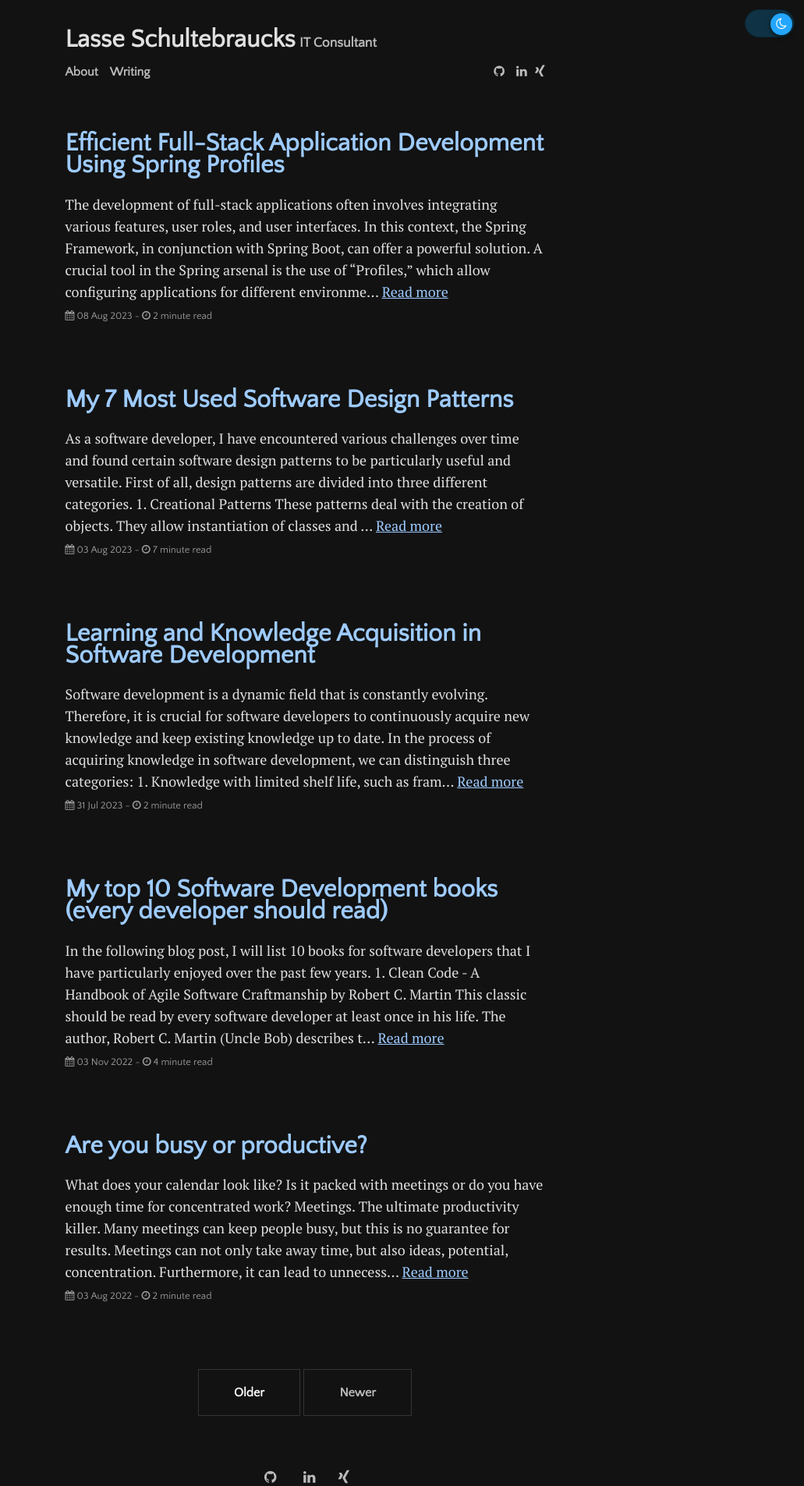
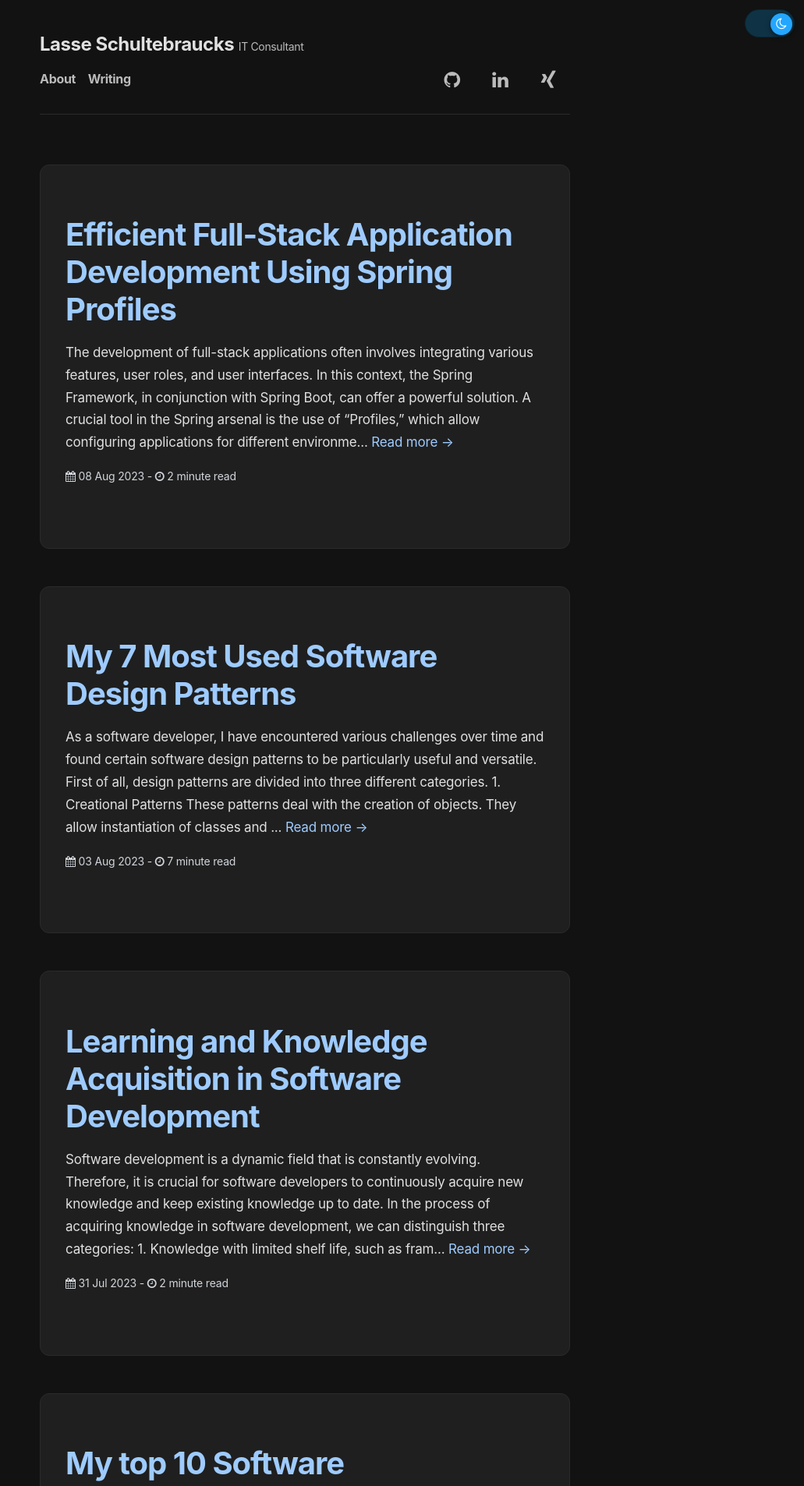
Before and after one commit to LSchultebraucks/lschultebraucks.github.io, a Jekyll site: the page built from index.html, in a window 1280 px wide. Shown: the top 1906 px of the page at 78% size, without its empty margins (249-1280 px from the left). Built offline with Jekyll 4.4.1, drawn with Linux system fonts in a browser that asks for light colours; the list of posts is cut into pages by our own code; some of the changed text lies outside the part shown.

Commit message:
modernized theme

```diff
--- a/_includes/head.html
+++ b/_includes/head.html
@@ -38,9 +38,6 @@
   <!--<link href="{{ site.github.url }}/rss-feed.xml" type="application/rss+xml" rel="alternate" title="{{ site.title }} | {{ site.description }}"/>
   //-->
 
-  <link rel="stylesheet" href="https://fonts.googleapis.com/css?family=PT+Serif:400,400italic,700%7CPT+Sans:400">
-  <link rel="stylesheet" href="https://fonts.googleapis.com/css?family=Source+Code+Pro">
-  <link rel="stylesheet" href="https://fonts.googleapis.com/css?family=Quattrocento+Sans">
   <link rel="stylesheet" href="https://cdnjs.cloudflare.com/ajax/libs/font-awesome/4.7.0/css/font-awesome.min.css">
 
   <script type="text/javascript" async
--- a/_layouts/default.html
+++ b/_layouts/default.html
@@ -28,12 +28,20 @@
       }
       function toggleTheme() {
         var root = document.documentElement;
+        var btn = document.getElementById('theme-toggle');
         var isDark = root.classList.contains('theme-dark');
         var next = isDark ? 'light' : 'dark';
+
+        // Add pulse animation
+        if (btn) btn.classList.add('changing');
+
         root.classList.remove('theme-dark','theme-light');
         root.classList.add(next === 'dark' ? 'theme-dark' : 'theme-light');
         try { localStorage.setItem('theme', next); } catch(e) {}
         applyIcon();
+
+        // Remove pulse animation after completion
+        if (btn) setTimeout(() => btn.classList.remove('changing'), 300);
       }
       document.addEventListener('DOMContentLoaded', function() {
         var btn = document.getElementById('theme-toggle');
--- a/_layouts/home.html
+++ b/_layouts/home.html
@@ -4,20 +4,28 @@ title: Home
 ---
 
 {% for post in paginator.posts %}
+<article class="post-item">
   <div class="posts">
     <h1>
       <a href="{{ site.github.url }}{{ post.url }}">{{ post.title }}</a>
     </h1>
     {% if post.image %}
     <div class="thumbnail-container">
-    <a href="{{ site.github.url }}{{ post.url }}"><img src="{{ site.github.url }}/assets/img/{{ post.image }}"></a>
+      <a href="{{ site.github.url }}{{ post.url }}">
+        <img src="{{ site.github.url }}/assets/img/{{ post.image }}" alt="{{ post.title }}">
+      </a>
     </div>
     {% endif %}
     <p>
-    {{ post.content | strip_html | truncate: 350 }} <a href="{{ site.github.url }}{{ post.url }}">Read more</a>
-    <span class="post-date"><i class="fa fa-calendar" aria-hidden="true"></i> {{ post.date | date_to_string }} - <i class="fa fa-clock-o" aria-hidden="true"></i> {% include read-time.html %}</span>
+      {{ post.content | strip_html | truncate: 350 }}
+      <a href="{{ site.github.url }}{{ post.url }}" class="read-more">Read more →</a>
     </p>
+    <span class="post-date">
+      <i class="fa fa-calendar" aria-hidden="true"></i> {{ post.date | date_to_string }} -
+      <i class="fa fa-clock-o" aria-hidden="true"></i> {% include read-time.html %}
+    </span>
   </div>
+</article>
 {% endfor %}
 
 <!-- Pagination links -->
--- a/assets/css/main.css
+++ b/assets/css/main.css
@@ -14,65 +14,191 @@
 */
 
 /*
+  CSS Custom Properties
+*/
+
+:root {
+  /* Light Theme Colors */
+  --bg-primary: #ffffff;
+  --bg-secondary: #f8f9fa;
+  --bg-elevated: #ffffff;
+  --bg-code: #f5f7f9;
+
+  --text-primary: #1a1a1a;
+  --text-secondary: #6b7280;
+  --text-tertiary: #9ca3af;
+
+  --accent-primary: #2563eb;
+  --accent-hover: #1d4ed8;
+  --accent-subtle: #eff6ff;
+
+  --border-light: #e5e7eb;
+  --border-medium: #d1d5db;
+  --border-dark: #9ca3af;
+
+  --shadow-sm: 0 1px 2px 0 rgba(0, 0, 0, 0.05);
+  --shadow-md: 0 4px 6px -1px rgba(0, 0, 0, 0.1);
+  --shadow-lg: 0 10px 15px -3px rgba(0, 0, 0, 0.1);
+
+  /* Spacing Scale */
+  --space-1: 0.5rem;
+  --space-2: 1rem;
+  --space-3: 1.5rem;
+  --space-4: 2rem;
+  --space-5: 3rem;
+  --space-6: 4rem;
+  --space-8: 6rem;
+
+  /* Animation */
+  --duration-fast: 150ms;
+  --duration-base: 250ms;
+  --duration-slow: 400ms;
+  --ease-in-out: cubic-bezier(0.4, 0, 0.2, 1);
+  --ease-out: cubic-bezier(0.0, 0, 0.2, 1);
+  --ease-spring: cubic-bezier(0.34, 1.56, 0.64, 1);
+
+  /* Typography */
+  --font-sans: -apple-system, BlinkMacSystemFont, "Segoe UI", "Noto Sans",
+               Helvetica, Arial, sans-serif, "Apple Color Emoji";
+  --font-mono: "SF Mono", Monaco, "Cascadia Code", "Roboto Mono",
+               Consolas, "Courier New", monospace;
+}
+
+.theme-dark {
+  --bg-primary: #0a0a0a;
+  --bg-secondary: #1a1a1a;
+  --bg-elevated: #1f1f1f;
+  --bg-code: #161616;
+
+  --text-primary: #f9fafb;
+  --text-secondary: #d1d5db;
+  --text-tertiary: #9ca3af;
+
+  --accent-primary: #60a5fa;
+  --accent-hover: #93c5fd;
+  --accent-subtle: #1e3a5f;
+
+  --border-light: #2a2a2a;
+  --border-medium: #3a3a3a;
+  --border-dark: #4a4a4a;
+
+  --shadow-sm: 0 1px 2px 0 rgba(0, 0, 0, 0.3);
+  --shadow-md: 0 4px 6px -1px rgba(0, 0, 0, 0.4);
+  --shadow-lg: 0 10px 15px -3px rgba(0, 0, 0, 0.5);
+}
+
+/*
   Base
 */
 
 body {
-  font-family: "PT Serif", Georgia, "Times New Roman", serif;
-  font-size: 18px;
-  color: #515151;
-  line-height: 1.75rem;
+  font-family: var(--font-sans);
+  font-size: 17px;
+  color: var(--text-primary);
+  line-height: 1.7;
+  letter-spacing: -0.011em;
+  background-color: var(--bg-primary);
+  transition: background-color var(--duration-base) var(--ease-in-out),
+              color var(--duration-base) var(--ease-in-out);
 }
 
-@media (max-width: 30em) {
-  body {
-    font-size: 14px;
-    line-height: 1.5rem;
-  }
-  body h1 {
-    font-size: 1.5rem;
-  }
+@media (max-width: 768px) {
+  body { font-size: 16px; }
+  h1 { font-size: 2rem; }
+  h2 { font-size: 1.5rem; }
+  h3 { font-size: 1.25rem; }
 }
 
-h1{
-  font-size: 2rem;
+h1 {
+  font-size: 2.5rem;
+  font-weight: 700;
+  line-height: 1.2;
+  letter-spacing: -0.025em;
+  margin-bottom: 1rem;
+}
+
+h2 {
+  font-size: 1.875rem;
+  font-weight: 600;
+  line-height: 1.3;
+  letter-spacing: -0.02em;
+  margin-bottom: 0.75rem;
+}
+
+h3 {
+  font-size: 1.5rem;
+  font-weight: 600;
+  line-height: 1.4;
+  letter-spacing: -0.015em;
+}
+
+h4 {
+  font-size: 1.25rem;
+  font-weight: 600;
+  line-height: 1.5;
+}
+
+h5, h6 {
+  font-size: 1rem;
+  font-weight: 600;
+  line-height: 1.6;
+}
+
+h1, h2, h3, h4, h5, h6 {
+  font-family: var(--font-sans);
+  color: var(--text-primary);
 }
 
 h1 a {
   text-decoration: none;
 }
 
-h1, h2, h3, h4, h5, h6 {
-  font-family: "Quattrocento Sans", sans-serif;
-  color: #333;
+a {
+  color: var(--accent-primary);
+  text-decoration: none;
+  position: relative;
+  transition: color var(--duration-base) var(--ease-in-out);
 }
 
-a {
-  text-decoration: underline;
-  color: #333;
+a::after {
+  content: '';
+  position: absolute;
+  bottom: -2px;
+  left: 0;
+  width: 0;
+  height: 2px;
+  background: var(--accent-primary);
+  transition: width var(--duration-base) var(--ease-out);
+}
+
+a:hover::after {
+  width: 100%;
 }
 
 a:hover {
-  color: black;
-  border-bottom: none;
+  color: var(--accent-hover);
+}
+
+h1 a::after, h2 a::after, h3 a::after {
+  display: none;
 }
 
 img {
   max-width: 100%;
   height: auto;
-  border-radius: 5px;
+  border-radius: 12px;
 }
 
 blockquote {
   margin: 10px 20px 10px;
   padding: 0px 15px;
-  border-left: 0.25em solid #ccc;
-  color: #999;
+  border-left: 0.25em solid var(--border-medium);
+  color: var(--text-secondary);
   line-height: 1.5;
 }
 
 hr {
-  border-top: 1px solid #ccc;
+  border-top: 1px solid var(--border-light);
 }
 
 /*
@@ -80,16 +206,18 @@ hr {
 */
 
 .container {
+  max-width: 680px;
   margin-left: auto;
   margin-right: auto;
-  width: 615px;
+  padding-left: var(--space-3);
+  padding-right: var(--space-3);
 }
-
-/*48em*/
 
 @media (max-width: 768px) {
   .container {
-    width: 90vw;
+    max-width: 100%;
+    padding-left: var(--space-2);
+    padding-right: var(--space-2);
   }
 }
 
@@ -98,24 +226,29 @@ hr {
 */
 
 .masthead {
-  padding-top: 0.5rem;
-  padding-bottom: 0.5rem;
-  margin-bottom: 4rem;
-  font-family: "Quattrocento Sans", sans-serif;
+  padding-top: var(--space-4);
+  padding-bottom: var(--space-3);
+  margin-bottom: var(--space-6);
+  border-bottom: 1px solid var(--border-light);
 }
 
-.masthead a:hover {
-  color:black;
+.masthead-title {
+  margin-top: 0;
+  margin-bottom: 0;
 }
 
 .masthead-title a {
-  font-size: 2rem;
-  text-decoration: none;
-  color: #505050;
+  font-size: 1.5rem;
+  font-weight: 700;
+  letter-spacing: -0.02em;
+  color: var(--text-primary);
 }
 
 .masthead-subtitle {
-  color: #999;
+  font-size: 0.875rem;
+  margin-top: var(--space-1);
+  font-weight: 400;
+  color: var(--text-secondary);
 }
 
 /*
@@ -143,24 +276,29 @@ hr {
 }
 
 .posts {
-  margin-bottom: 5rem;
-  padding: 0px;
-  list-style: none;
+  margin-bottom: var(--space-5);
+}
+
+.post-item {
+  padding: var(--space-4);
+  border-radius: 12px;
+  background: var(--bg-elevated);
+  border: 1px solid var(--border-light);
+  margin-bottom: var(--space-5);
+  transition: all var(--duration-base) var(--ease-in-out);
+}
+
+.post-item:hover {
+  border-color: var(--border-medium);
+  box-shadow: var(--shadow-md);
+  transform: translateY(-2px);
 }
 
 .post-date {
+  font-size: 0.875rem;
+  color: var(--text-secondary);
   display: block;
-  margin-top:3px;
-  margin-bottom: 1rem;
-  color: #9a9a9a;
-  font-family: 'Quattrocento Sans', sans-serif;
-  font-size:0.8rem;
-}
-
-@media (max-width: 30rem) {
-  .posts h1 {
-    font-size: 1.5rem;
-  }
+  margin-top: var(--space-2);
 }
 
 .related {
@@ -181,30 +319,36 @@ hr {
 */
 
 .pagination {
-  overflow: hidden;
-  font-family: 'Quattrocento Sans', sans-serif;
-  text-align: center;
-}
-
-.pagination a {
-  text-decoration: none;
+  display: flex;
+  gap: var(--space-2);
+  justify-content: center;
+  margin-top: var(--space-6);
+  margin-bottom: var(--space-6);
 }
 
 .pagination-button {
-  color: #999;
-  border: 1px solid #e0e0e0;
-  padding: 15px 45px;
-  display: inline-block;
-  font-size: 16px;
-  font-weight: bold;
-}
-
-.pagination-active {
-  color: black;
+  display: inline-flex;
+  align-items: center;
+  gap: var(--space-1);
+  padding: 0.75rem 2rem;
+  border: 1px solid var(--border-medium);
+  border-radius: 8px;
+  font-weight: 500;
+  color: var(--text-secondary);
+  transition: all var(--duration-base) var(--ease-in-out);
 }
 
 .pagination-active:hover {
-  background-color: #e0e0e0;
+  background: var(--accent-primary);
+  color: white;
+  border-color: var(--accent-primary);
+  transform: translateY(-2px);
+  box-shadow: var(--shadow-md);
+}
+
+.pagination-active:active {
+  transform: translateY(0);
+  box-shadow: var(--shadow-sm);
 }
 
 /*
@@ -212,19 +356,13 @@ hr {
 */
 
 .footer {
-  color: #999;
+  margin-top: var(--space-8);
+  padding-top: var(--space-4);
+  padding-bottom: var(--space-4);
+  border-top: 1px solid var(--border-light);
   text-align: center;
-  margin: 2rem;
-}
-
-.footer a {
-  color: #999;
-  padding: 10px;
-  text-decoration: none;
-}
-
-.footer a:hover {
-  color: #333;
+  font-size: 0.875rem;
+  color: var(--text-secondary);
 }
 
 /*
@@ -236,23 +374,29 @@ hr {
   display: block;
 }
 
+.menu::after {
+  content: "";
+  display: table;
+  clear: both;
+}
+
 .menu-content {
   float: left;
 }
 
 .menu-content a {
-  color: #999;
+  color: var(--text-secondary);
   font-size: 1rem;
   padding-right: 10px;
+  transition: color var(--duration-base) var(--ease-in-out);
+}
+
+.menu-content a:hover {
+  color: var(--accent-primary);
 }
 
 .social-icons {
   float: right;
-}
-
-.social-icons a {
-  color: #999;
-  font-size: 1rem;
 }
 
 @media (max-width: 30em) {
@@ -269,29 +413,25 @@ hr {
   Code
 */
 
-code,
+code, pre {
+  font-family: var(--font-mono);
+  font-size: 0.875rem;
+  line-height: 1.6;
+}
+
+code {
+  padding: 2px 6px;
+  background: var(--bg-code);
+  border-radius: 4px;
+}
+
 pre {
-  font-family: "Source Code Pro", monospace;
+  padding: 1rem;
+  background: var(--bg-code);
+  border-radius: 8px;
+  overflow-x: auto;
 }
-code {
-  padding: .25em .5em;
-  font-size: .8rem;
-  background-color: #f5f5f5;
-  border-radius: 3px;
-}
-pre {
-  display: block;
-  margin-top: 0;
-  margin-bottom: 1rem;
-  padding: 1rem;
-  font-size: .8rem;
-  line-height: 1.4;
-  white-space: pre;
-  white-space: pre-wrap;
-  word-break: break-all;
-  word-wrap: break-word;
-  background-color: #f5f5f5;
-}
+
 pre code {
   padding: 0;
   font-size: 100%;
@@ -299,16 +439,10 @@ pre code {
   background-color: transparent;
 }
 
-/* Horizontal code overflow fix */
-pre.highlight {
-  white-space: pre;
-  overflow-x: auto;
-}
-
 /* Pygments via Jekyll */
 .highlight {
   margin-bottom: 1rem;
-  border-radius: 4px;
+  border-radius: 8px;
 }
 .highlight pre {
   margin-bottom: 0;
@@ -316,7 +450,7 @@ pre.highlight {
 
 /* Gist via GitHub Pages */
 .gist .gist-file {
-  font-family: "Source Code Pro", monospace !important;
+  font-family: var(--font-mono) !important;
 }
 .gist .markdown-body {
   padding: 15px;
@@ -326,8 +460,8 @@ pre.highlight {
   background-color: transparent;
 }
 .gist .gist-file .gist-data {
-  font-size: .8rem !important;
-  line-height: 1.4;
+  font-size: 0.875rem !important;
+  line-height: 1.6;
 }
 .gist code {
   padding: 0;
@@ -363,149 +497,74 @@ th, td {
   padding-right: 10px;
 }
 
-.fa-envelope {
-  padding: 5px;
-	-o-transition:.5s;
-  	-ms-transition:.5s;
-  	-moz-transition:.5s;
-  	-webkit-transition:.5s;
-  	transition: .5s;
+.social-icons a {
+  display: inline-flex;
+  align-items: center;
+  justify-content: center;
+  width: 40px;
+  height: 40px;
+  margin: 0 var(--space-1);
+  border-radius: 8px;
+  color: var(--text-secondary);
+  transition: all var(--duration-base) var(--ease-spring);
 }
 
-.fa-envelope:hover {
-	color: #f39c12;
+.social-icons a:hover {
+  background: var(--accent-subtle);
+  color: var(--accent-primary);
+  transform: translateY(-3px) scale(1.05);
 }
 
-.fa-twitter {
-  padding: 5px;
-	-o-transition:.5s;
-  	-ms-transition:.5s;
-  	-moz-transition:.5s;
-  	-webkit-transition:.5s;
-  	transition: .5s;
+.social-icons a::after {
+  display: none;
 }
 
-.fa-twitter:hover {
-	color: #00aced;
+/*
+  Scroll Animations
+*/
+
+.animate-on-scroll {
+  opacity: 0;
+  transform: translateY(20px);
 }
 
-.fa-instagram {
-  padding: 5px;
-	-o-transition:.5s;
-  	-ms-transition:.5s;
-  	-moz-transition:.5s;
-  	-webkit-transition:.5s;
-  	transition: .5s;
+.animate-on-scroll.animate-in {
+  opacity: 1;
+  transform: translateY(0);
+  transition: opacity var(--duration-slow) var(--ease-out),
+              transform var(--duration-slow) var(--ease-out);
 }
 
-.fa-instagram:hover {
-	color: #375989;
+.animate-on-scroll:nth-child(1) { transition-delay: 0ms; }
+.animate-on-scroll:nth-child(2) { transition-delay: 100ms; }
+.animate-on-scroll:nth-child(3) { transition-delay: 200ms; }
+.animate-on-scroll:nth-child(4) { transition-delay: 300ms; }
+.animate-on-scroll:nth-child(5) { transition-delay: 400ms; }
+
+@media (prefers-reduced-motion: reduce) {
+  .animate-on-scroll {
+    opacity: 1;
+    transform: none;
+    transition: none;
+  }
 }
 
-.fa-github {
-  padding: 5px;
-	-o-transition:.5s;
-  	-ms-transition:.5s;
-  	-moz-transition:.5s;
-  	-webkit-transition:.5s;
-  	transition: .5s;
+/*
+  Page Transitions
+*/
+
+body {
+  opacity: 0;
+  transition: opacity var(--duration-base) var(--ease-in-out);
 }
 
-.fa-github:hover {
-	color: #343434;
+body.page-loaded {
+  opacity: 1;
 }
 
-.fa-linkedin {
-  padding: 5px;
-	-o-transition:.5s;
-  	-ms-transition:.5s;
-  	-moz-transition:.5s;
-  	-webkit-transition:.5s;
-  	transition: .5s;
+body.page-transitioning {
+  opacity: 0;
 }
-
-.fa-linkedin:hover {
-	color: #0073a4;
-}
-
-.fa-facebook {
-  padding: 5px;
-	-o-transition:.5s;
-  	-ms-transition:.5s;
-  	-moz-transition:.5s;
-  	-webkit-transition:.5s;
-  	transition: .5s;
-}
-
-.fa-facebook:hover {
-	color: #3d5b99;
-}
-
-.fa-google-plus {
-  padding: 5px;
-	-o-transition:.5s;
-  	-ms-transition:.5s;
-  	-moz-transition:.5s;
-  	-webkit-transition:.5s;
-  	transition: .5s;
-}
-
-.fa-google-plus:hover {
-	color: #e64a41;
-}
-
-.fa-pinterest {
-  padding: 5px;
-	-o-transition:.5s;
-  	-ms-transition:.5s;
-  	-moz-transition:.5s;
-  	-webkit-transition:.5s;
-  	transition: .5s;
-}
-
-.fa-pinterest:hover {
-	color: #bd081c;
-}
-
-.fa-medium {
-  padding: 5px;
-	-o-transition:.5s;
-  	-ms-transition:.5s;
-  	-moz-transition:.5s;
-  	-webkit-transition:.5s;
-  	transition: .5s;
-}
-
-.fa-medium:hover {
-	color: #00AB6C;
-}
-
-.fa-codepen {
-  padding: 5px;
-	-o-transition:.5s;
-  	-ms-transition:.5s;
-  	-moz-transition:.5s;
-  	-webkit-transition:.5s;
-  	transition: .5s;
-}
-
-.fa-codepen:hover {
-	color: black;
-}
-
-.fa-rss-square {
-  padding: 5px;
-	-o-transition:.5s;
-  	-ms-transition:.5s;
-  	-moz-transition:.5s;
-  	-webkit-transition:.5s;
-  	transition: .5s;
-}
-
-.fa-rss-square:hover {
-	color: #ff6600;
-}
-
 
 /*
   Theme toggle switch (Light left, Dark right)
@@ -525,7 +584,8 @@ th, td {
   z-index: 1000;
   display: inline-block;
   vertical-align: middle;
-  transition: background-color .25s ease, border-color .25s ease, box-shadow .25s ease;
+  transition: all var(--duration-base) var(--ease-in-out),
+              transform var(--duration-fast) var(--ease-spring);
 }
 
 /* show icons; place at knob centers */
@@ -572,7 +632,23 @@ th, td {
 .theme-toggle[aria-pressed="true"] .icon-moon { opacity: 1; }
 
 /* hover */
-.theme-toggle:hover { opacity: 0.96; }
+.theme-toggle:hover {
+  transform: scale(1.05);
+  opacity: 0.96;
+}
+
+.theme-toggle:active {
+  transform: scale(0.98);
+}
+
+@keyframes pulse {
+  0%, 100% { opacity: 1; }
+  50% { opacity: 0.8; }
+}
+
+.theme-toggle.changing {
+  animation: pulse 0.3s ease-in-out;
+}
 
 /* Focus: remove outline on mouse click, keep for keyboard */
 .theme-toggle:focus { outline: none; }
--- a/assets/css/syntax.css
+++ b/assets/css/syntax.css
@@ -63,3 +63,14 @@
 .css .o,
 .css .o + .nt,
 .css .nt + .nt { color: #999; }
+
+/* Dark Theme Syntax Highlighting */
+.theme-dark .highlight {
+  background: var(--bg-code);
+  color: #dddddd;
+}
+
+.theme-dark .highlight .c { color: #6a737d; }
+.theme-dark .highlight .k { color: #f97583; }
+.theme-dark .highlight .s { color: #9ecbff; }
+.theme-dark .highlight .n { color: #e1e4e8; }
```
Also changed, not shown: other parts of _layouts/default.html (+40 -0 lines). Lines whose indentation alone changed are shown as unchanged.
